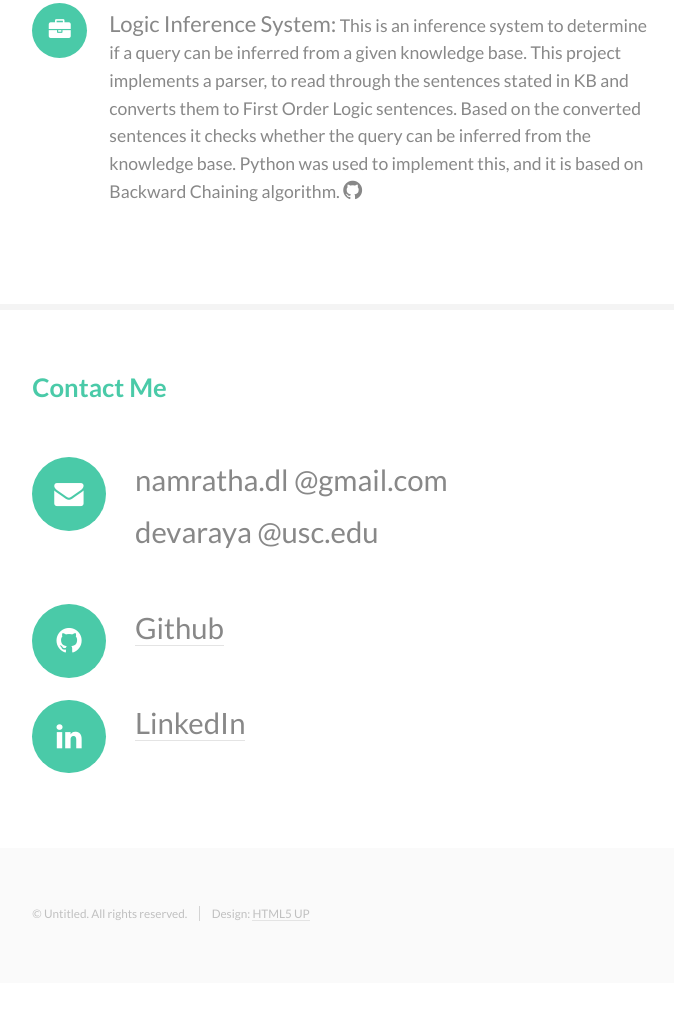
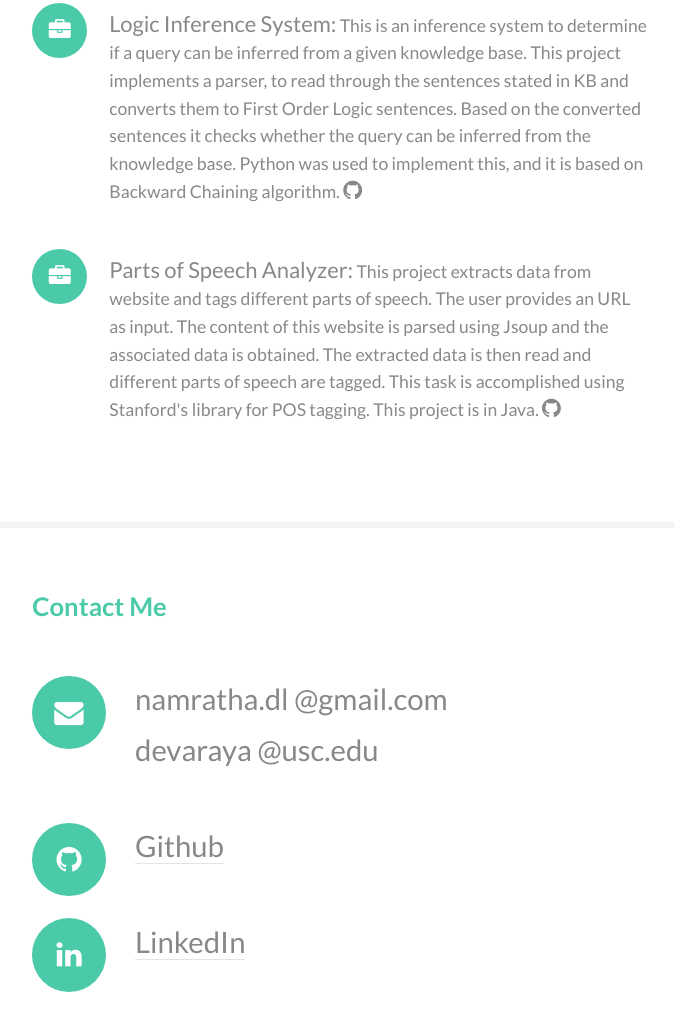
Before and after one commit to NamDL/NamDL.github.io, a plain HTML site: page index.html in a window 1280 px wide. Shown: the part 3943-4974 px from the top of the page, without its empty margins (153-827 px from the left). Before the commit the page ends 4926 px from the top, so only its background shows below. Drawn offline with Linux system fonts and the light colour scheme.

Commit message:
Updating with POS project

```diff
--- a/index.html
+++ b/index.html
@@ -137,6 +137,7 @@
 											<li class="fa-briefcase projectFormat">Bayesian Network:<span style="font-size:0.8em"> This project was implemented in python. Given a Bayesian network, this allows the user to calculate joint, marginal and conditional probabilities along with expected and maximum expected utilities for Bayesian networks with decision nodes. Variable elimination algorithm was used in implementing this. </span><a href="https://github.com/NamDL/Bayesian-Networks" class="icon fa-github"><span class="label">Github</span></a></li>
 
 											<li class="fa-briefcase projectFormat">Logic Inference System:<span style="font-size:0.8em"> This is an inference system to determine if a query can be inferred from a given knowledge base. This project implements a parser, to read through the sentences stated in KB and converts them to First Order Logic sentences. Based on the converted sentences it checks whether the query can be inferred from the knowledge base. Python was used to implement this, and it is based on Backward Chaining algorithm. </span><a href="https://github.com/NamDL/FirstOrderLogic" class="icon fa-github"><span class="label">Github</span></a></li>
+											<li class="fa-briefcase projectFormat">Parts of Speech Analyzer:<span style="font-size:0.8em"> This project extracts data from website and tags different parts of speech. The user provides an URL as input. The content of this website is parsed using Jsoup and the associated data is obtained. The extracted data is then read and different parts of speech are tagged. This task is accomplished using Stanford's library for POS tagging. This project is in Java. </span><a href="https://github.com/NamDL/PartsOfSpeeech/" class="icon fa-github"><span class="label">Github</span></a></li>
 									</ul>
 								</div>
 							</section>
```
